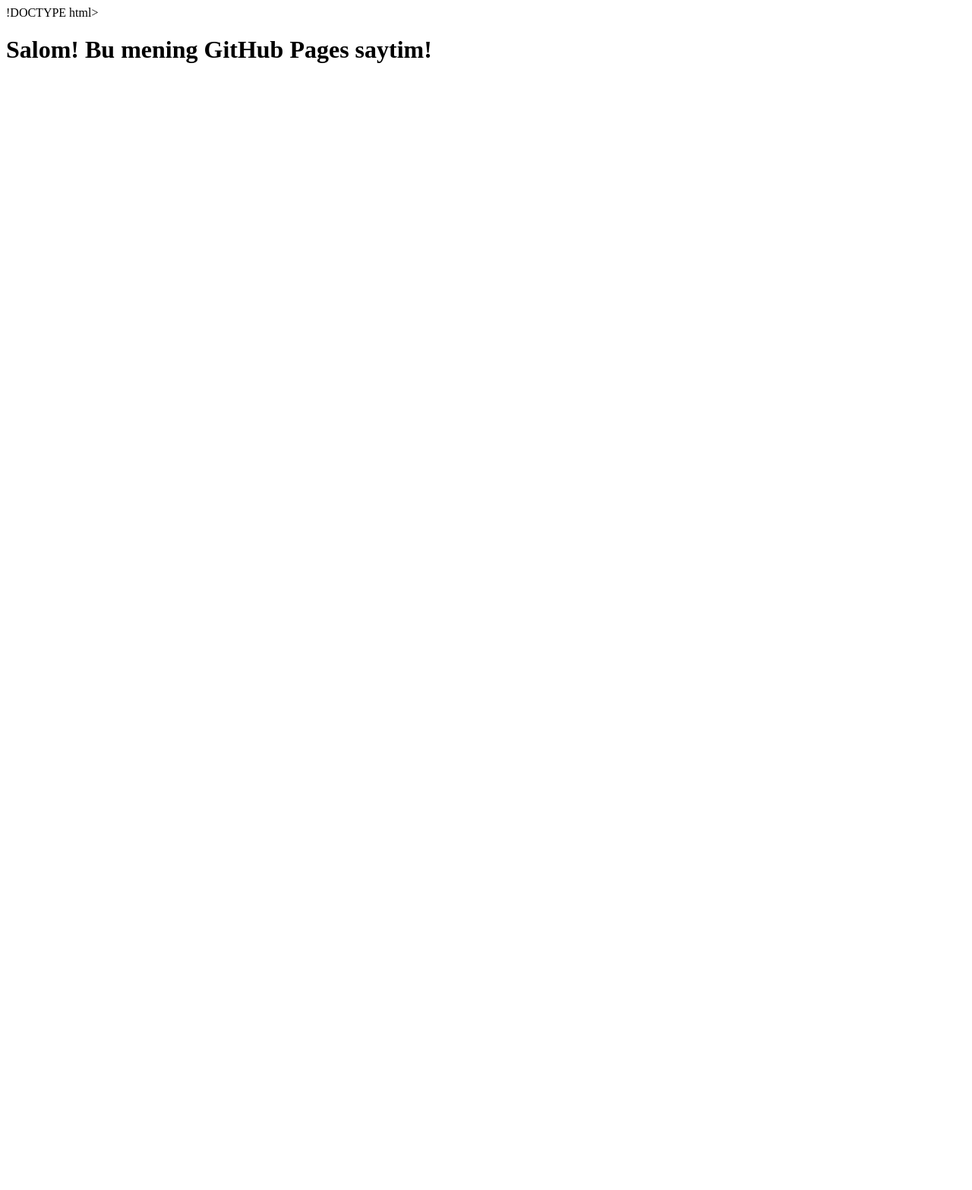
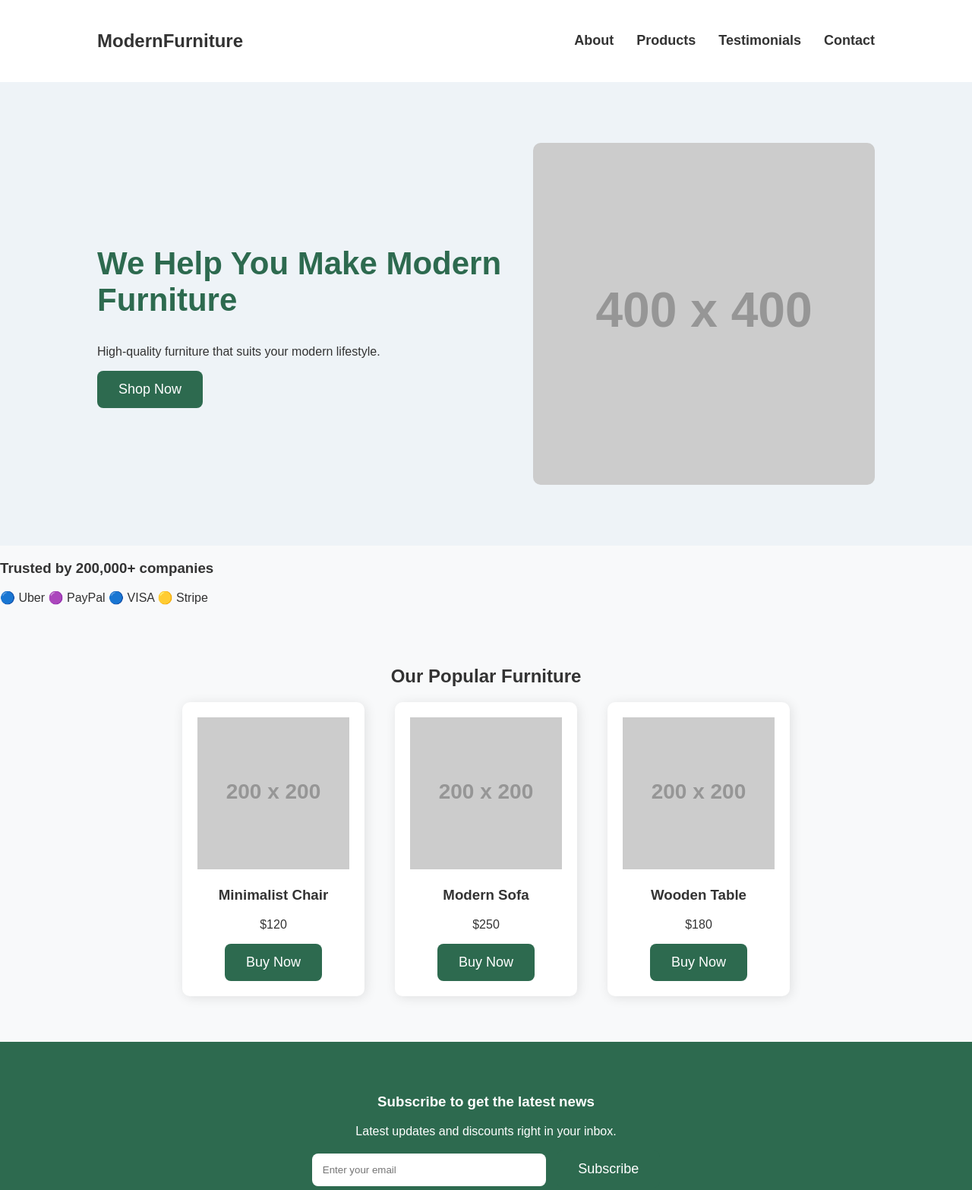
Before and after one commit to Kamronbey111/kamronbey.github.io, a plain HTML site: page index.html in a window 1280 px wide. Shown: the top 1566 px of the page at 76% size. Before the commit the page ends 800 px from the top, so only its background shows below. Drawn offline with Linux system fonts and the light colour scheme; placeholder pictures from the web are drawn by us.

Commit message:
Add files via upload

```diff
--- a/index.html
+++ b/index.html
@@ -1,9 +1,82 @@
-!DOCTYPE html>
-<html>
+<!DOCTYPE html>
+<html lang="en">
 <head>
-    <title>Mening GitHub Pages saytim</title>
+    <meta charset="UTF-8">
+    <meta name="viewport" content="width=device-width, initial-scale=1.0">
+    <title>Modern Furniture</title>
+    <link rel="stylesheet" href="./style.css">
 </head>
 <body>
-    <h1>Salom! Bu mening GitHub Pages saytim!</h1>
+    <!-- Navbar -->
+    <nav class="navbar">
+        <h1 class="logo">ModernFurniture</h1>
+        <ul class="nav-links">
+            <li><a href="#about">About</a></li>
+            <li><a href="#products">Products</a></li>
+            <li><a href="#testimonials">Testimonials</a></li>
+            <li><a href="#contact">Contact</a></li>
+        </ul>
+    </nav>
+
+    <!-- Hero Section -->
+    <section class="hero">
+        <div class="hero-text">
+            <h1>We Help You Make Modern Furniture</h1>
+            <p>High-quality furniture that suits your modern lifestyle.</p>
+            <button class="btn">Shop Now</button>
+        </div>
+        <img src="https://via.placeholder.com/400" alt="Furniture" class="hero-img">
+    </section>
+
+    <!-- Trusted Companies -->
+    <section class="trusted">
+        <h3>Trusted by 200,000+ companies</h3>
+        <div class="trusted-logos">
+            <span>🔵 Uber</span>
+            <span>🟣 PayPal</span>
+            <span>🔵 VISA</span>
+            <span>🟡 Stripe</span>
+        </div>
+    </section>
+
+    <!-- Products -->
+    <section id="products" class="products">
+        <h2>Our Popular Furniture</h2>
+        <div class="product-list">
+            <div class="product">
+                <img src="https://via.placeholder.com/200" alt="Furniture">
+                <h3>Minimalist Chair</h3>
+                <p>$120</p>
+                <button class="btn">Buy Now</button>
+            </div>
+            <div class="product">
+                <img src="https://via.placeholder.com/200" alt="Furniture">
+                <h3>Modern Sofa</h3>
+                <p>$250</p>
+                <button class="btn">Buy Now</button>
+            </div>
+            <div class="product">
+                <img src="https://via.placeholder.com/200" alt="Furniture">
+                <h3>Wooden Table</h3>
+                <p>$180</p>
+                <button class="btn">Buy Now</button>
+            </div>
+        </div>
+    </section>
+
+    <!-- Subscribe -->
+    <section class="subscribe">
+        <h3>Subscribe to get the latest news</h3>
+        <p>Latest updates and discounts right in your inbox.</p>
+        <input type="email" placeholder="Enter your email" class="email-input">
+        <button class="btn">Subscribe</button>
+    </section>
+
+    <!-- Footer -->
+    <footer class="footer">
+        <p>© 2024 Modern Furniture. All rights reserved.</p>
+    </footer>
+
+    <script src="./script.js"></script>
 </body>
 </html>
--- /dev/null
+++ b/script.js
@@ -0,0 +1,15 @@
+// script.js
+
+document.addEventListener("DOMContentLoaded", function () {
+    const subscribeButton = document.querySelector(".subscribe .btn");
+    const emailInput = document.querySelector(".email-input");
+
+    subscribeButton.addEventListener("click", function () {
+        if (emailInput.value === "") {
+            alert("Please enter your email");
+        } else {
+            alert("Thank you for subscribing!");
+            emailInput.value = "";
+        }
+    });
+});
--- /dev/null
+++ b/style.css
@@ -0,0 +1,112 @@
+/* styles.css */
+
+body {
+    font-family: 'Poppins', sans-serif;
+    margin: 0;
+    padding: 0;
+    box-sizing: border-box;
+    background: #f8f9fa;
+    color: #333;
+}
+
+.navbar {
+    display: flex;
+    justify-content: space-between;
+    align-items: center;
+    padding: 20px 10%;
+    background: #fff;
+    box-shadow: 0 4px 6px rgba(0, 0, 0, 0.1);
+}
+
+.nav-links {
+    list-style: none;
+    display: flex;
+    gap: 30px;
+}
+
+.nav-links a {
+    text-decoration: none;
+    color: #333;
+    font-weight: bold;
+    font-size: 18px;
+}
+
+.hero {
+    display: flex;
+    align-items: center;
+    justify-content: space-between;
+    padding: 80px 10%;
+    background: #eef3f7;
+}
+
+.hero-text {
+    max-width: 550px;
+}
+
+.hero-text h1 {
+    font-size: 42px;
+    font-weight: bold;
+    color: #2d6a4f;
+}
+
+.hero-img {
+    width: 450px;
+    border-radius: 10px;
+}
+
+.btn {
+    background: #2d6a4f;
+    color: white;
+    padding: 14px 28px;
+    border: none;
+    border-radius: 8px;
+    cursor: pointer;
+    font-size: 18px;
+    transition: 0.3s;
+}
+
+.btn:hover {
+    background: #40916c;
+}
+
+.products {
+    padding: 60px 10%;
+    text-align: center;
+}
+
+.product-list {
+    display: flex;
+    justify-content: center;
+    gap: 40px;
+}
+
+.product {
+    padding: 20px;
+    border-radius: 10px;
+    box-shadow: 2px 2px 15px rgba(0, 0, 0, 0.1);
+    background: white;
+    max-width: 270px;
+    text-align: center;
+}
+
+.subscribe {
+    text-align: center;
+    background: #2d6a4f;
+    color: white;
+    padding: 50px;
+}
+
+.email-input {
+    padding: 14px;
+    border-radius: 8px;
+    border: none;
+    width: 280px;
+    margin-right: 10px;
+}
+
+.footer {
+    text-align: center;
+    background: #333;
+    color: white;
+    padding: 20px;
+}
```
